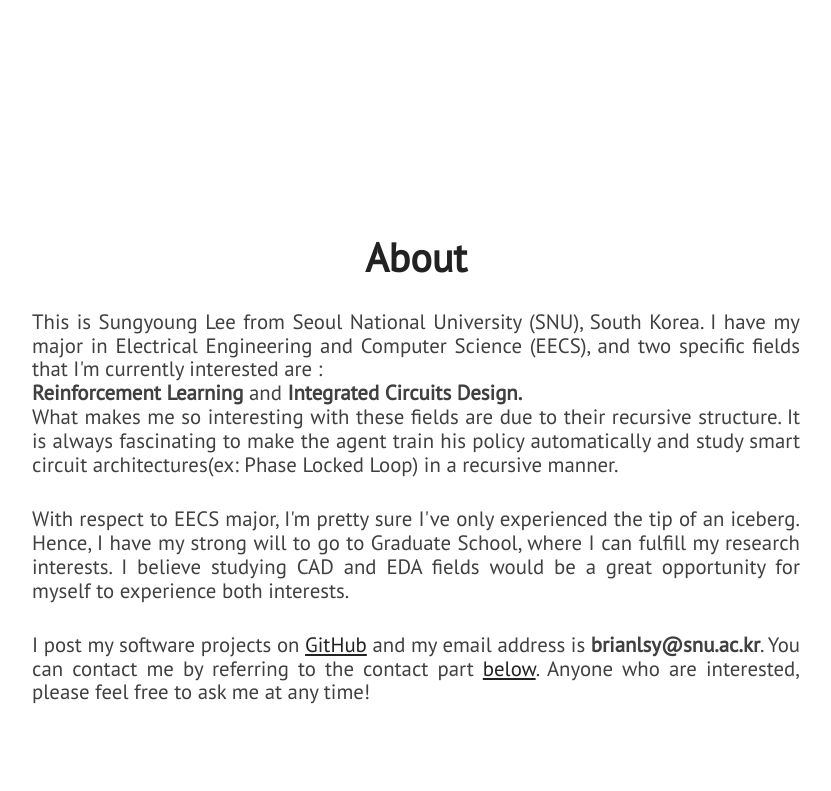
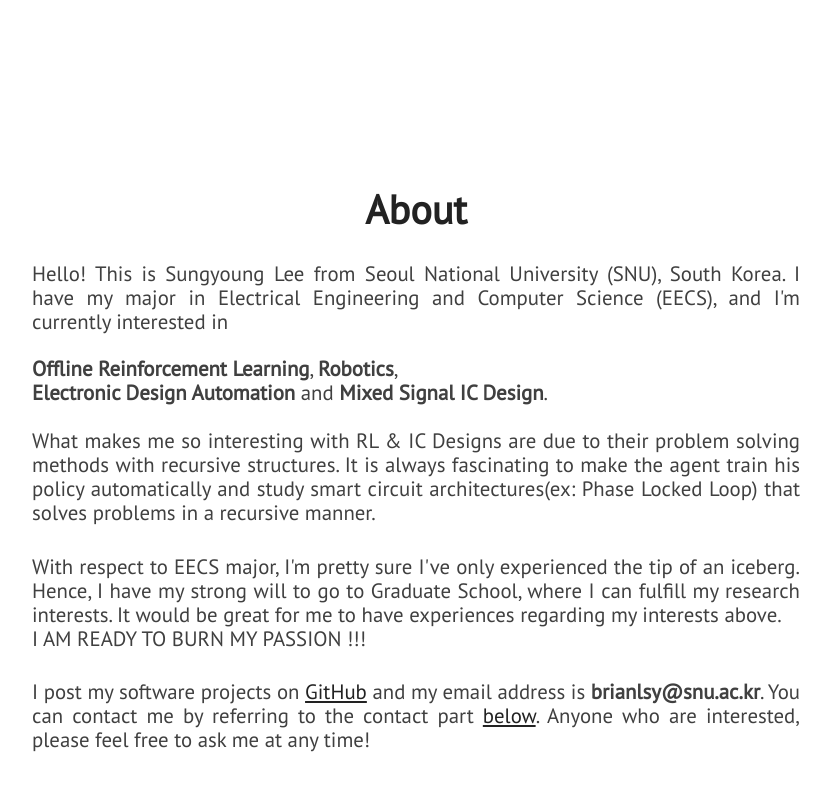
Before and after one commit to brianlsy98/brianlsy98.github.io, a Jekyll site: the page index.html, which Jekyll copies as it is, in a window 1280 px wide and 900 px high, scrolled down 946 px. Shown: the top 791 px of the window, without its empty margins (224-1055 px from the left). Built offline with Jekyll 4.4.1, drawn with Linux system fonts in a browser that asks for light colours; nearby versions of some CDN libraries; some of the changed text lies outside the part shown.

Commit message:
added chatbot, offlinerl project

```diff
--- a/assets/js/projects.js
+++ b/assets/js/projects.js
@@ -11,12 +11,21 @@
 
     let projects_obj = [
         {
+            image: 'assets/images/OfflineRL_picture.png',
+            link: 'https://github.com/brianlsy98/OfflineRL',
+            title: 'Offline RL Algorithms & Research (currently private)',
+            demo: false,
+            technologies: ['Python', 'Pytorch', 'Linux'],
+            description: "Studying Offline RL Algorithms including Model-based Methods(ex : MOReL, COMBO) and Model-free Methods(ex : CQL)",
+            categories: ['RL', 'Robotics']
+        },
+        {
             image: 'assets/images/IS_project_car.png',
             link: 'https://github.com/brianlsy98/CarRacing_DeepRL',
             title: 'Car Racing Contest',
             demo: false,
             technologies: ['Python', 'Pytorch', 'Keras', 'Linux'],
-            description: "Car Racing Contest implementation. Updated the Agent(Car)'s policy with RL algorithm (Proximal Policy Optimization)",
+            description: "Car Racing Contest implementation (2 co-workers). Updated the Agent(Car)'s policy with RL algorithm (Proximal Policy Optimization)",
             categories: ['RL', 'Robotics']
         },
         {
@@ -36,6 +45,15 @@
             technologies: ['Python', 'Pytorch'],
             description: "Implementation of Isaac Sim (NVIDIA), used as a Robotics Simulation Environment.",
             categories: ['Robotics', 'RL']
+        },
+        {
+            image: 'assets/images/SNUFF.png',
+            link: 'https://distrue.io/tag/chatbot/',
+            title: 'Restaurant Recommendation Chatbot near SNU',
+            demo: false,
+            technologies: ['nodeJS', 'AWS', 'mongoDB'],
+            description: "Developed a recommendation KakaoTalk chatbot with 2 co-workers(Instagram Account Owner & Backend Developer). Web-crawled(puppeteer) @snu_foodfighter instagram posts to Database(mongoDB), and connected to Kakaotalk API with AWS",
+            categories: ['etc']
         },
     ]
 
--- a/index.html
+++ b/index.html
@@ -45,12 +45,16 @@
         <div id="about-text">
             <div class="section-heading">About</div>
             <p class="paragraph-text justify-text">
-                This is Sungyoung Lee from Seoul National University (SNU), South Korea. I have my major in Electrical Engineering and Computer Science (EECS), and two specific fields that I'm currently interested are :<br>
-                <strong>Reinforcement Learning</strong> and <strong>Integrated Circuits Design.</strong><br>
-                What makes me so interesting with these fields are due to their recursive structure. It is always fascinating to make the agent train his policy automatically and study smart circuit architectures(ex: Phase Locked Loop) in a recursive manner.
+                Hello! This is Sungyoung Lee from Seoul National University (SNU), South Korea. I have my major in Electrical Engineering and Computer Science (EECS), and I'm currently interested in<br>
+                <br>
+                <strong>Offline Reinforcement Learning</strong>, <strong>Robotics</strong>,<br>
+                <strong>Electronic Design Automation</strong> and <strong>Mixed Signal IC Design</strong>.<br>
+                <br>
+                What makes me so interesting with RL & IC Designs are due to their problem solving methods with recursive structures. It is always fascinating to make the agent train his policy automatically and study smart circuit architectures(ex: Phase Locked Loop) that solves problems in a recursive manner.
             </p>
             <p class="paragraph-text justify-text">
-                With respect to EECS major, I'm pretty sure I've only experienced the tip of an iceberg. Hence, I have my strong will to go to Graduate School, where I can fulfill my research interests. I believe studying CAD and EDA fields would be a great opportunity for myself to experience both interests.
+                With respect to EECS major, I'm pretty sure I've only experienced the tip of an iceberg. Hence, I have my strong will to go to Graduate School, where I can fulfill my research interests. It would be great for me to have experiences regarding my interests above.<br>
+                I AM READY TO BURN MY PASSION !!!
             </p>
             <p class="paragraph-text justify-text">
                 I post my software projects on <a href="https://github.com/brianlsy98">GitHub</a> and my email address is <strong>brianlsy@snu.ac.kr</strong>. You can contact me by referring to the contact part <span class="extra-link"><a href="#extra">below</a></span>. Anyone who are interested, please feel free to ask me at any time!
```
Also changed, not shown: assets/images/OfflineRL_picture.png (added), assets/images/SNUFF.png (added), 4 other files.
